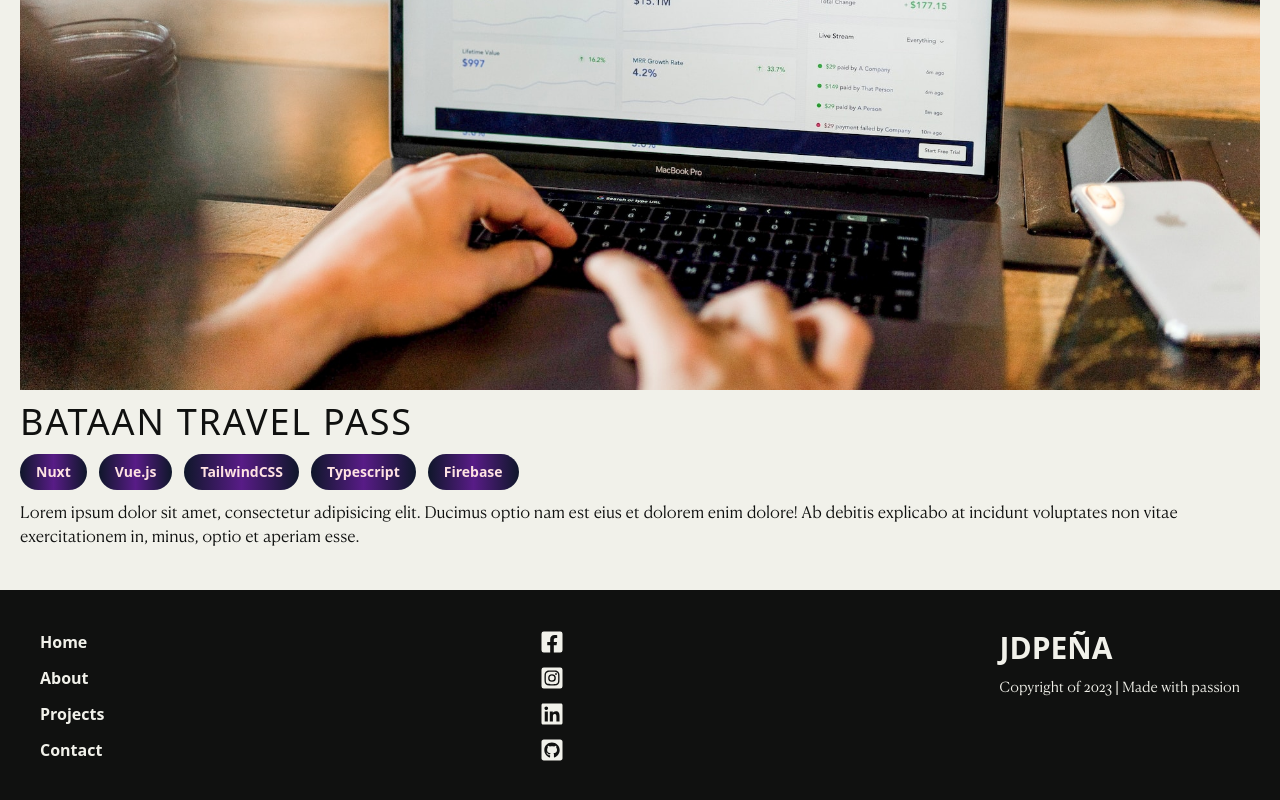
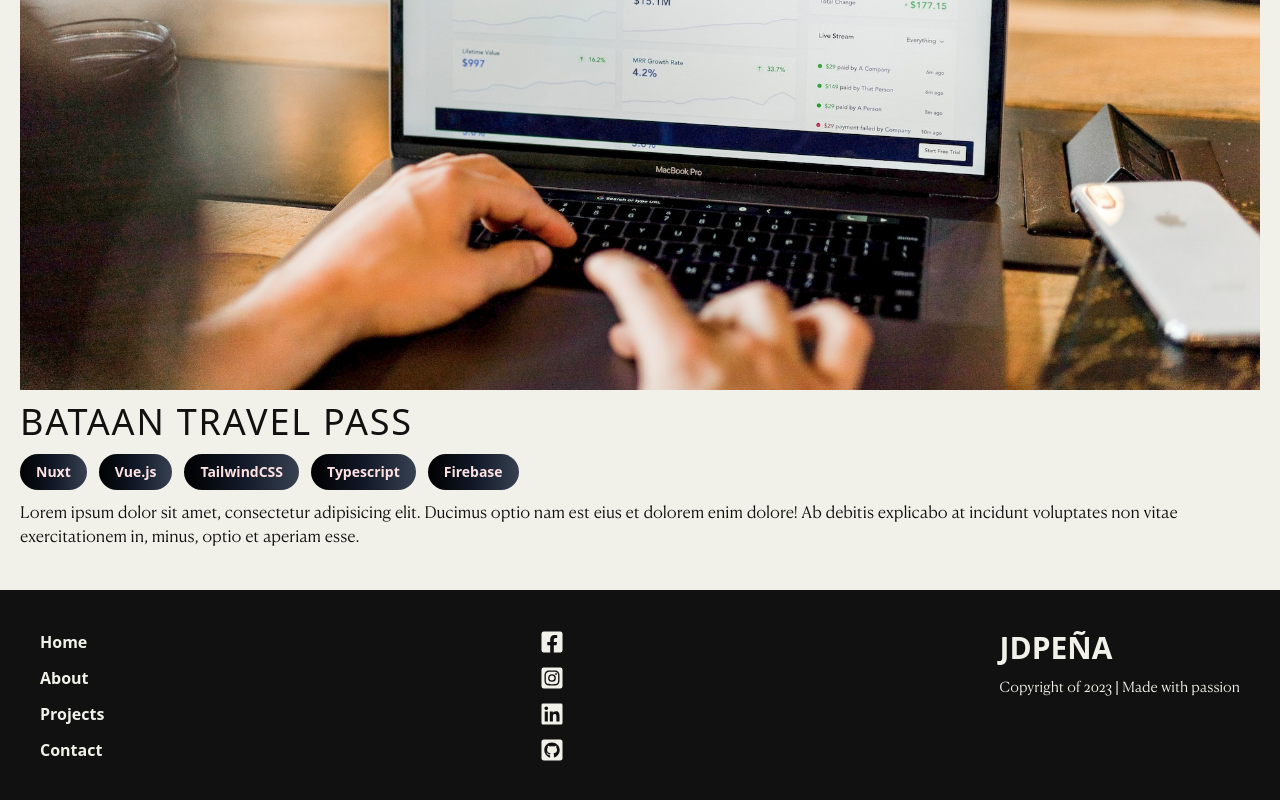
Before and after one commit to jdpena28/portfolio-v2, a Next.js app: page /projects/bataan-travel-pass in a window 1280 px wide. Shown: the part 599-1399 px from the top of the page. Built offline with nearby package versions, Linux system fonts and the light colour scheme.

Commit message:
Replace gradient colors for badge

```diff
--- a/src/app/@modal/(.)projects/[slug]/page.tsx
+++ b/src/app/@modal/(.)projects/[slug]/page.tsx
@@ -22,7 +22,7 @@ const Page = ({ params: { slug } }: { params: { slug: string } }) => {
             return (
               <span
                 key={i}
-                className="rounded-full bg-gradient-to-r from-slate-900 via-purple-900 to-slate-900 px-4 py-2 font-apercu text-sm font-semibold text-red-100">
+                className="rounded-full bg-gradient-to-l from-gray-700 via-gray-900 to-black px-4 py-2 font-apercu text-sm font-semibold text-red-100">
                 {i}
               </span>
             );
--- a/src/app/projects/[slug]/page.tsx
+++ b/src/app/projects/[slug]/page.tsx
@@ -50,7 +50,7 @@ const Page = async ({ params }: Props) => {
             return (
               <span
                 key={i}
-                className="rounded-full bg-gradient-to-r from-slate-900 via-purple-900 to-slate-900 px-4 py-2 font-apercu text-sm font-semibold text-red-100">
+                className="rounded-full bg-gradient-to-l from-gray-700 via-gray-900 to-black px-4 py-2 font-apercu text-sm font-semibold text-red-100">
                 {i}
               </span>
             );
```
